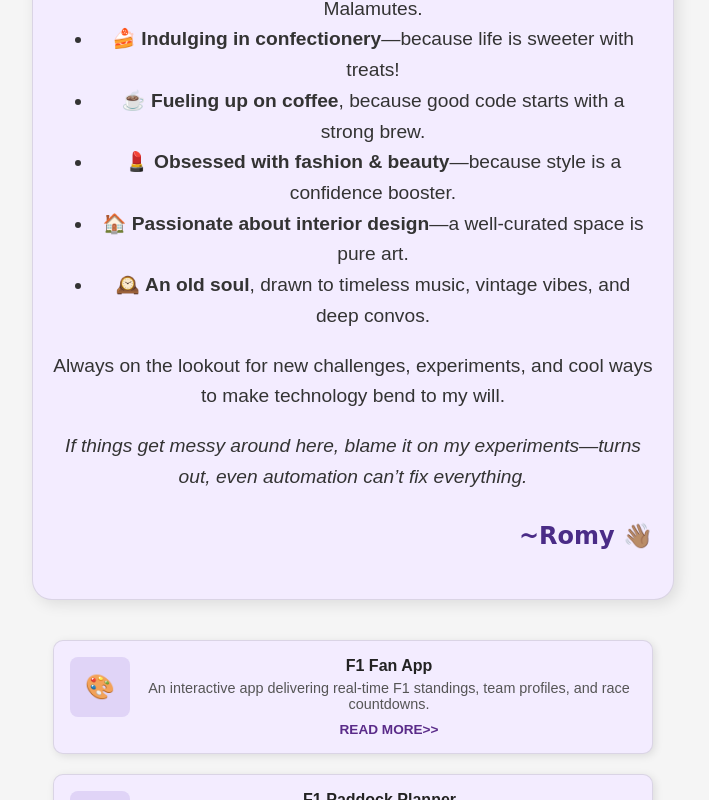
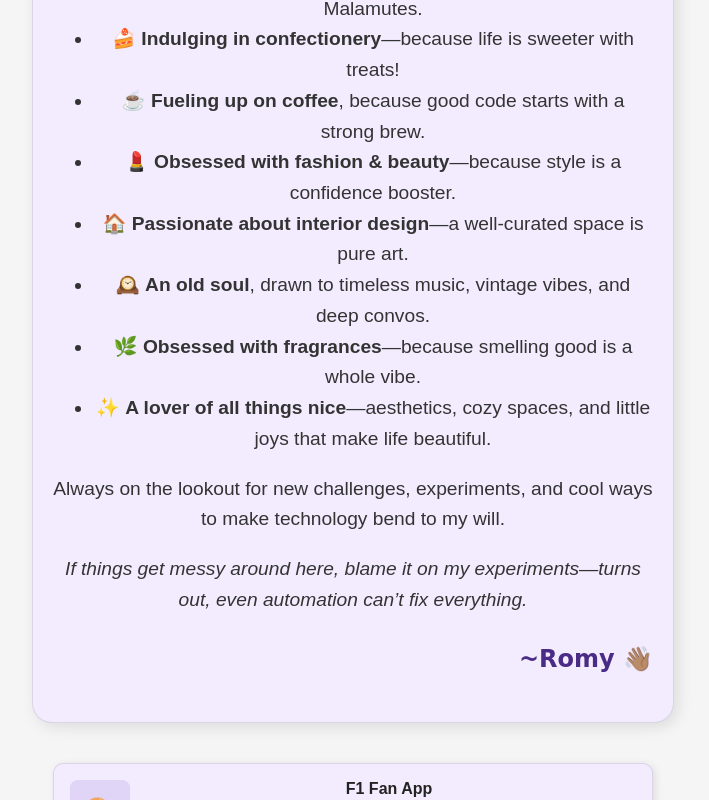
Before and after one commit to roseemaryy/Romy-s-website, a plain HTML site: page index.html in a window 1280 px wide. Shown: the part 1401-2201 px from the top of the page, without its empty margins (287-996 px from the left). Drawn offline with Linux system fonts and the light colour scheme.

Commit message:
index.html

```diff
--- a/index.html
+++ b/index.html
@@ -46,6 +46,8 @@
     <li>💄 <strong>Obsessed with fashion & beauty</strong>—because style is a confidence booster.</li>
     <li>🏠 <strong>Passionate about interior design</strong>—a well-curated space is pure art.</li>
     <li>🕰️ <strong>An old soul</strong>, drawn to timeless music, vintage vibes, and deep convos.</li>
+    <li>🌿 <strong>Obsessed with fragrances</strong>—because smelling good is a whole vibe.</li>
+    <li>✨ <strong>A lover of all things nice</strong>—aesthetics, cozy spaces, and little joys that make life beautiful.</li>
   </ul>
 
   <p>Always on the lookout for new challenges, experiments, and cool ways to make technology bend to my will.</p>
```
